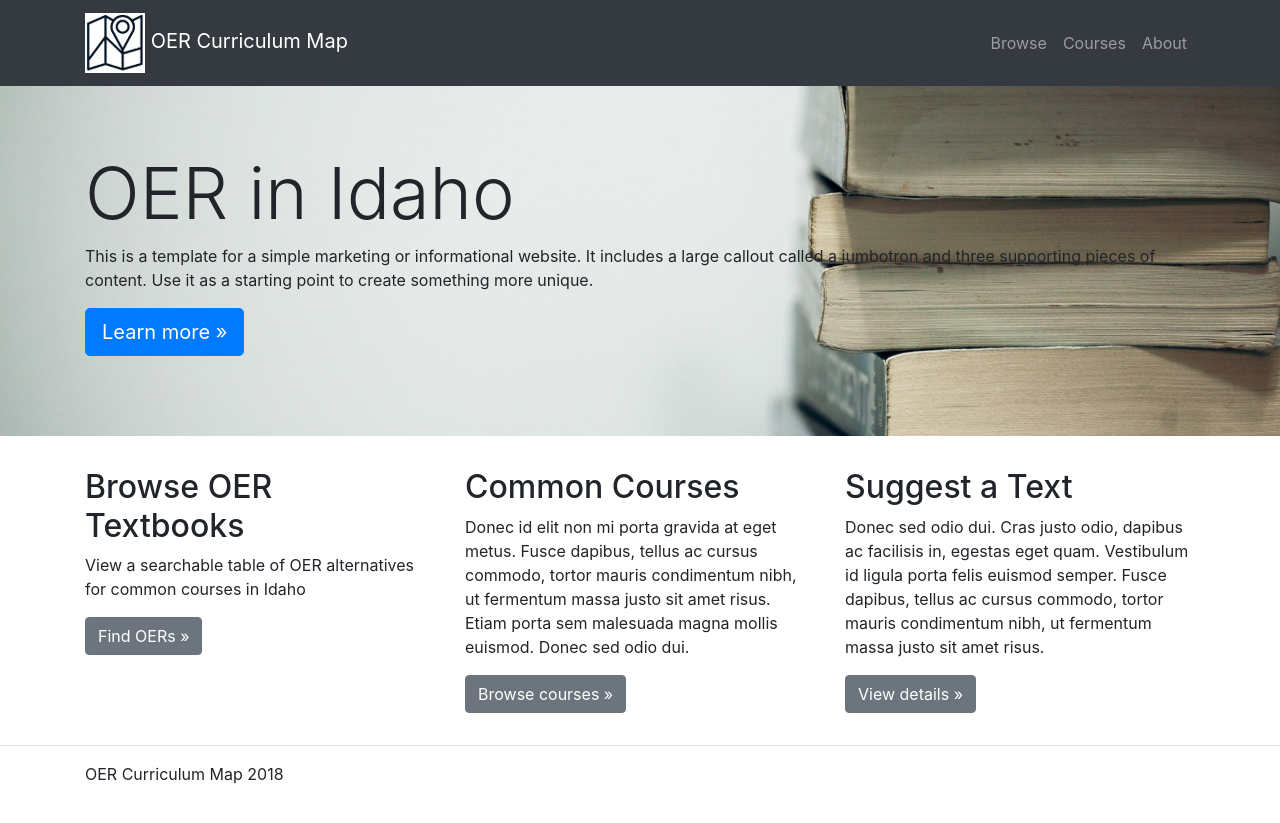
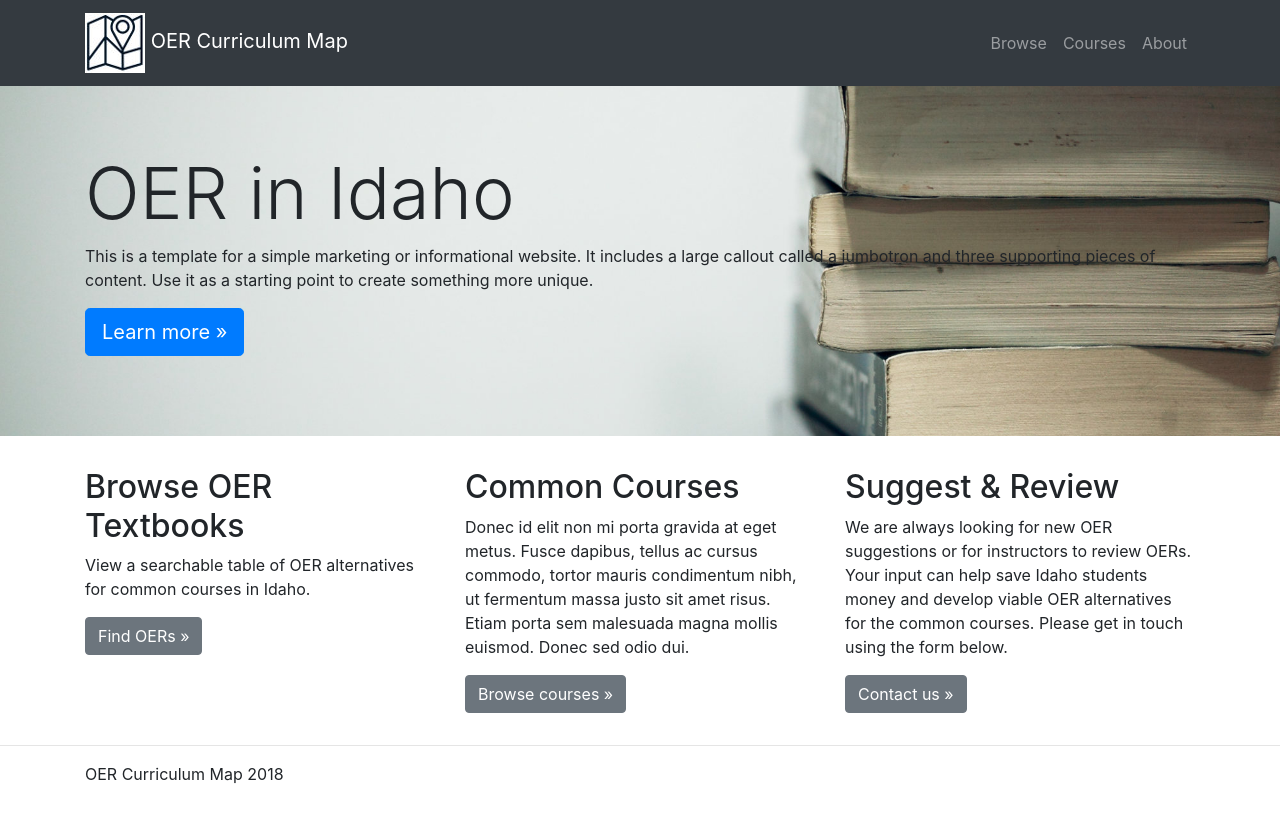
Before and after one commit to uidaholib/oer-curriculum-map, a Jekyll site: the page built from index.md, in a window 1280 px wide. Shown: the top 823 px of the page. Built offline with Jekyll 4.4.1, drawn with Linux system fonts in a browser that asks for light colours.

```diff
--- a/index.md
+++ b/index.md
@@ -14,7 +14,7 @@ title: Home
     <div class="row">
         <div class="col-md-4">
         <h2>Browse OER Textbooks</h2>
-        <p>View a searchable table of OER alternatives for common courses in Idaho </p>
+        <p>View a searchable table of OER alternatives for common courses in Idaho. </p>
         <p><a class="btn btn-secondary" href="{{ "/browse/" | absolute_url }}" role="button">Find OERs &raquo;</a></p>
         </div>
         <div class="col-md-4">
@@ -23,9 +23,9 @@ title: Home
         <p><a class="btn btn-secondary" href="{{ "/courses/" | absolute_url }}" role="button">Browse courses &raquo;</a></p>
         </div>
         <div class="col-md-4">
-        <h2>Suggest a Text</h2>
-        <p>Donec sed odio dui. Cras justo odio, dapibus ac facilisis in, egestas eget quam. Vestibulum id ligula porta felis euismod semper. Fusce dapibus, tellus ac cursus commodo, tortor mauris condimentum nibh, ut fermentum massa justo sit amet risus.</p>
-        <p><a class="btn btn-secondary" href="#" role="button">View details &raquo;</a></p>
+        <h2>Suggest &amp; Review</h2>
+        <p>We are always looking for new OER suggestions or for instructors to review OERs. Your input can help save Idaho students money and develop viable OER alternatives for the common courses. Please get in touch using the form below.</p>
+        <p><a class="btn btn-secondary" href="#" role="button">Contact us &raquo;</a></p>
         </div>
     </div>
 </div>
```
Also changed, not shown: courses.md (+3 -2 lines).
